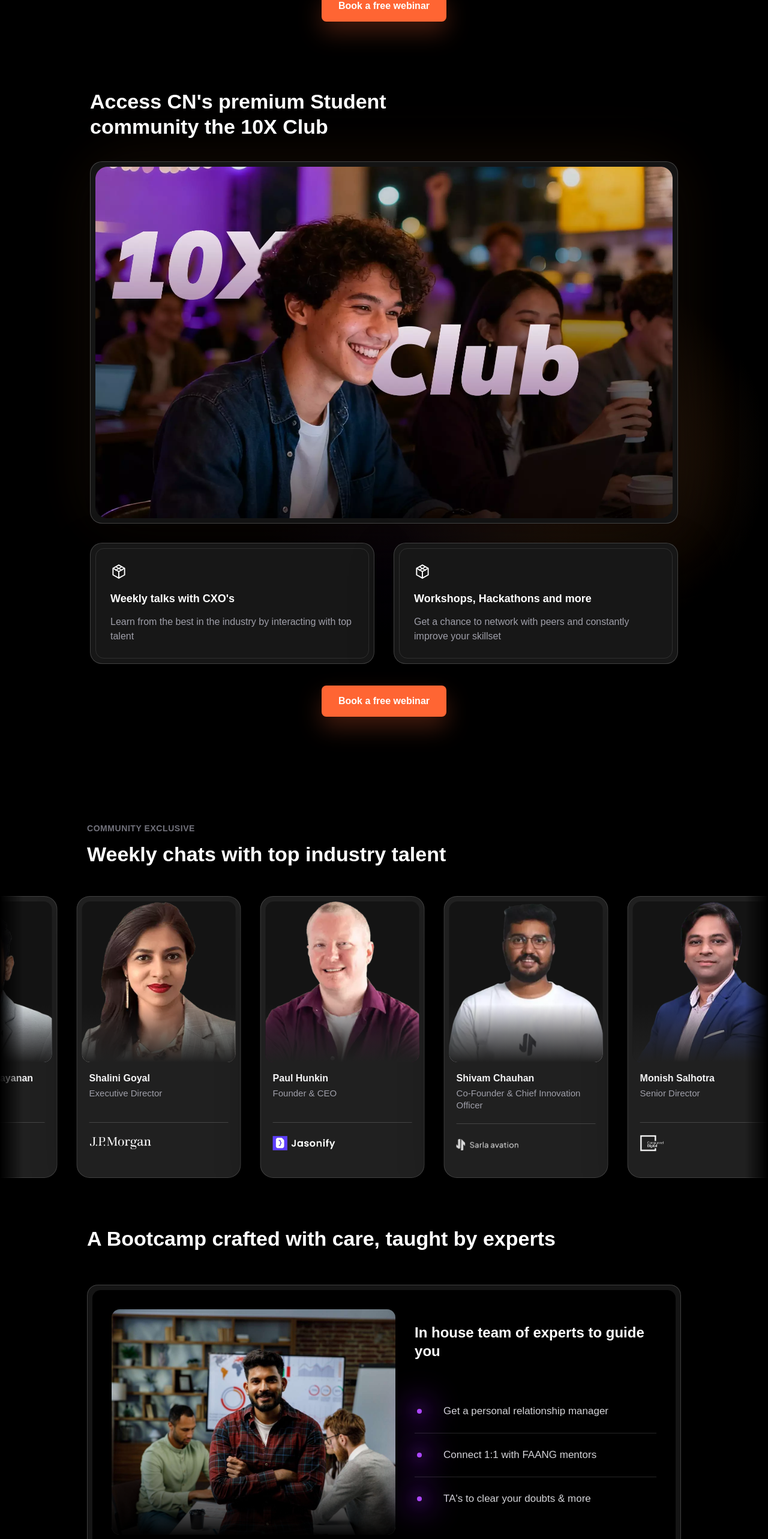
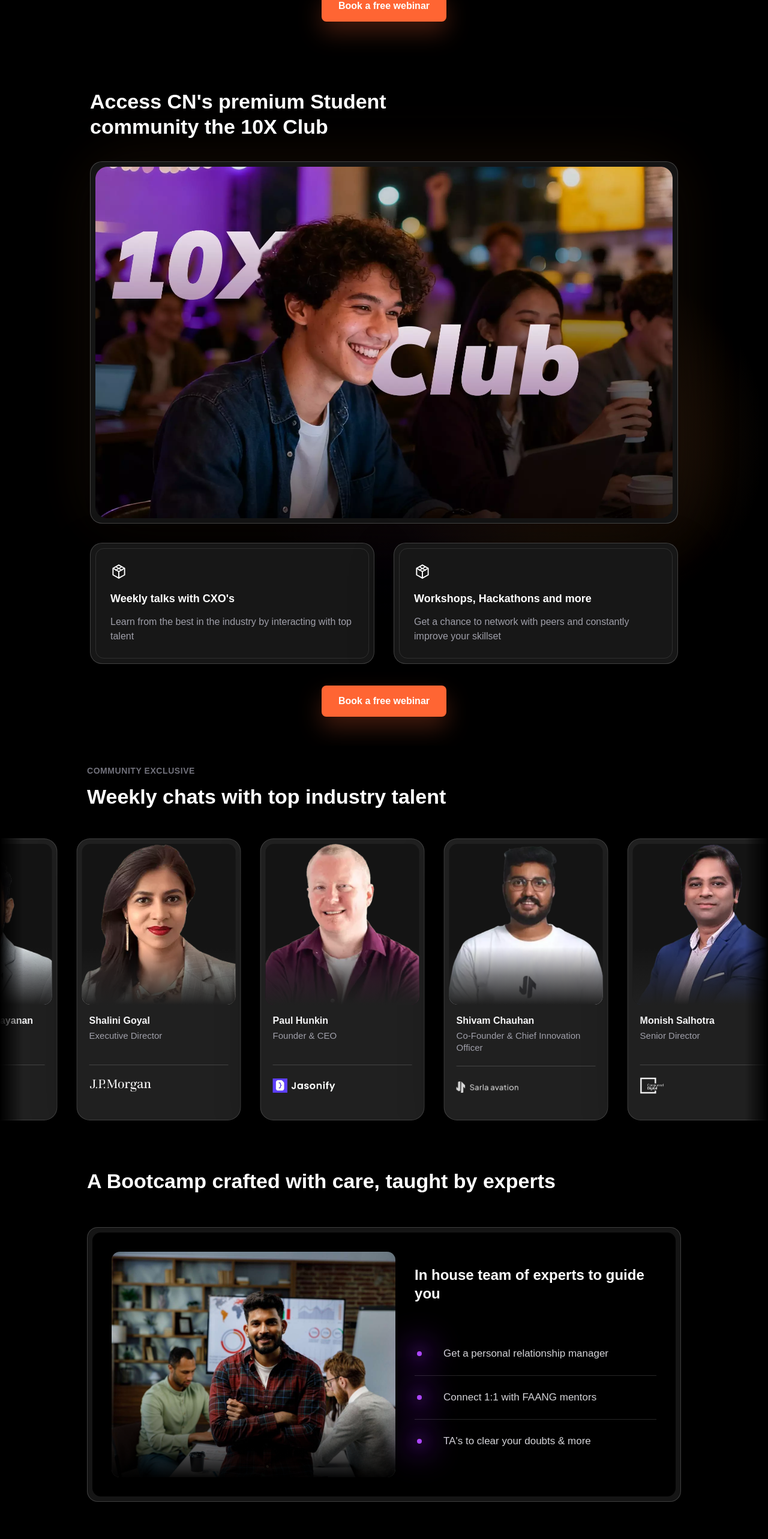
Before and after one commit to linksandeep/Brit-Landing-Page, a Next.js app: page / in a window 1280 px wide. Shown: the part 5840-8406 px from the top of the page at 60% size. Built offline with nearby package versions, Linux system fonts and the light colour scheme.

Commit message:
style: adjust vertical padding across multiple landing page sections

```diff
--- a/app/sections/FacultySection.tsx
+++ b/app/sections/FacultySection.tsx
@@ -76,7 +76,7 @@ const expertSupportPoints = [
 
 export function FacultySection() {
   return (
-    <section className="overflow-hidden bg-black px-5 pb-20 pt-16 sm:px-8 sm:pb-24 sm:pt-20 lg:px-10">
+    <section className="overflow-hidden bg-black px-5 pb-16 pt-6 sm:px-8 sm:pb-20 sm:pt-8 lg:px-10">
       <div className="mx-auto w-full max-w-[990px]">
         <p className="text-sm font-bold uppercase tracking-[0.04em] text-zinc-500">
           Community exclusive
--- a/app/sections/PlansSection.tsx
+++ b/app/sections/PlansSection.tsx
@@ -50,7 +50,7 @@ export function PlansSection() {
   return (
     <section
       id="plans"
-      className="scroll-mt-16 bg-black px-5 pb-24 pt-16 sm:px-8 sm:pb-28 sm:pt-20 lg:px-10"
+      className="scroll-mt-16 bg-black px-5 pb-16 pt-4 sm:px-8 sm:pb-20 sm:pt-6 lg:px-10"
     >
       <div className="mx-auto w-full max-w-[1110px]">
         <div
--- a/app/sections/StudentVideoTestimonialsSection.tsx
+++ b/app/sections/StudentVideoTestimonialsSection.tsx
@@ -42,7 +42,7 @@ function MicrosoftLogo() {
 
 export function StudentVideoTestimonialsSection() {
   return (
-    <section className="bg-black px-5 pb-24 pt-8 sm:px-8 lg:px-10">
+    <section className="bg-black px-5 pb-10 pt-8 sm:px-8 sm:pb-12 lg:px-10">
       <div className="mx-auto w-full max-w-[1064px]">
         <div className="grid gap-8 lg:grid-cols-2">
           {videoTestimonials.map((student) => (
--- a/app/sections/TenXClubSection.tsx
+++ b/app/sections/TenXClubSection.tsx
@@ -49,7 +49,7 @@ export function TenXClubSection() {
   return (
     <section
       id="ten-x-club"
-      className="relative scroll-mt-14 overflow-hidden bg-black px-5 pb-20 pt-4 sm:px-8 sm:pb-24 lg:px-10"
+      className="relative scroll-mt-14 overflow-hidden bg-black px-5 pb-10 pt-4 sm:px-8 sm:pb-12 lg:px-10"
     >
       <div className="pointer-events-none absolute inset-0 bg-[radial-gradient(circle_at_75%_54%,rgba(154,89,38,0.34),transparent_28%),radial-gradient(circle_at_54%_58%,rgba(87,49,131,0.14),transparent_31%)]" />
       <div className="pointer-events-none absolute inset-x-0 top-0 h-24 bg-gradient-to-b from-black to-transparent" />
```
